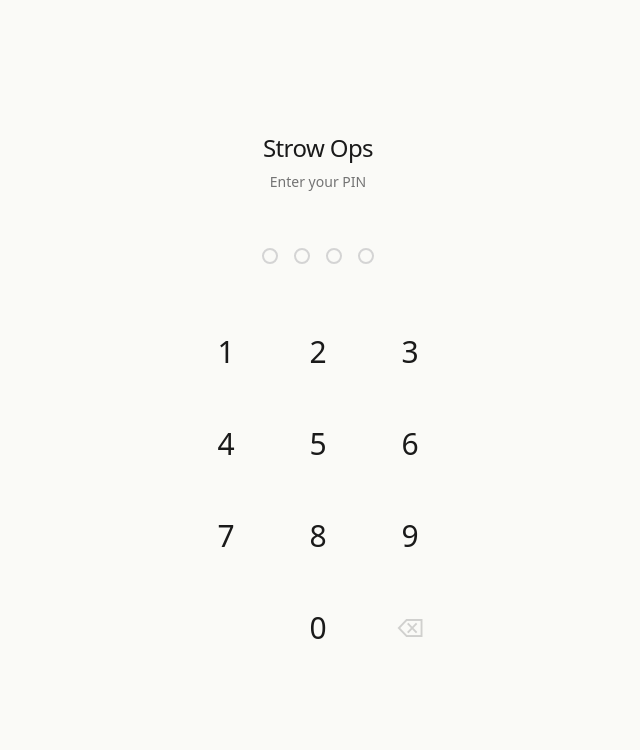
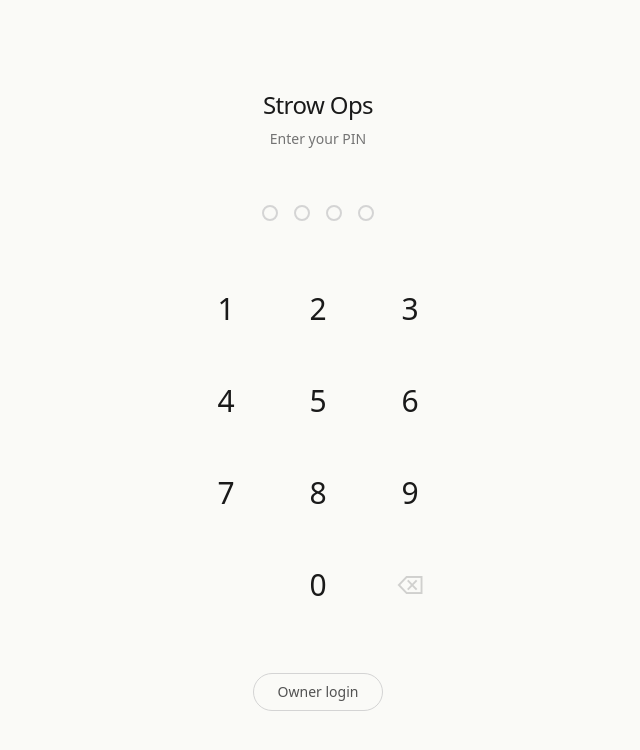
Before and after one commit to eidbinsaeed/strow-ops, a Next.js app: page /login in a window 1280 px wide. Shown: the top 750 px of the page, without its empty margins (322-962 px from the left). Built offline with nearby package versions, Linux system fonts and the light colour scheme.

Commit message:
feat(login): add owner login button to barista login screen

```diff
--- a/src/app/(barista)/login/page.tsx
+++ b/src/app/(barista)/login/page.tsx
@@ -2,6 +2,7 @@
 
 import { useState } from "react";
 import { useRouter } from "next/navigation";
+import Link from "next/link";
 import { Numpad } from "@/components/Numpad";
 
 export default function BaristaLoginPage() {
@@ -41,6 +42,12 @@ export default function BaristaLoginPage() {
         <p className="text-sm text-neutral-500">Enter your PIN</p>
       </div>
       <Numpad onComplete={handlePinComplete} shake={shake} />
+      <Link
+        href="/owner"
+        className="mt-12 rounded-full border border-neutral-300 px-6 py-2 text-sm text-neutral-600 transition-colors hover:bg-neutral-100 active:bg-neutral-200"
+      >
+        Owner login
+      </Link>
     </main>
   );
 }
```
Also changed, not shown: src/app/(barista)/close/CloseFlow.tsx (line endings or trailing spaces), src/app/(barista)/close/actions.ts (line endings or trailing spaces), src/components/owner/OwnerNav.tsx (line endings or trailing spaces), 1 other file (tests, documents, lock files or other folders).
